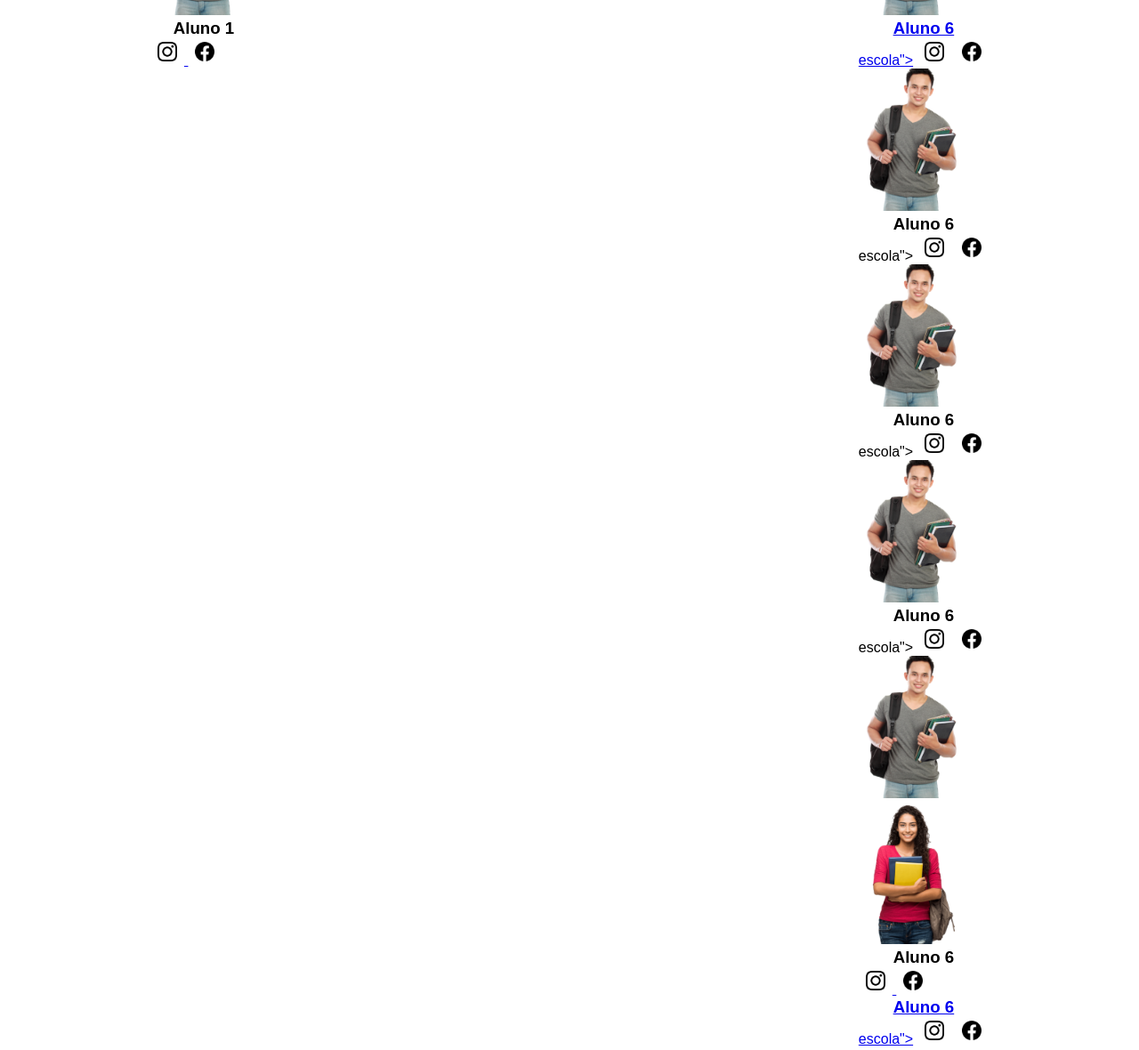
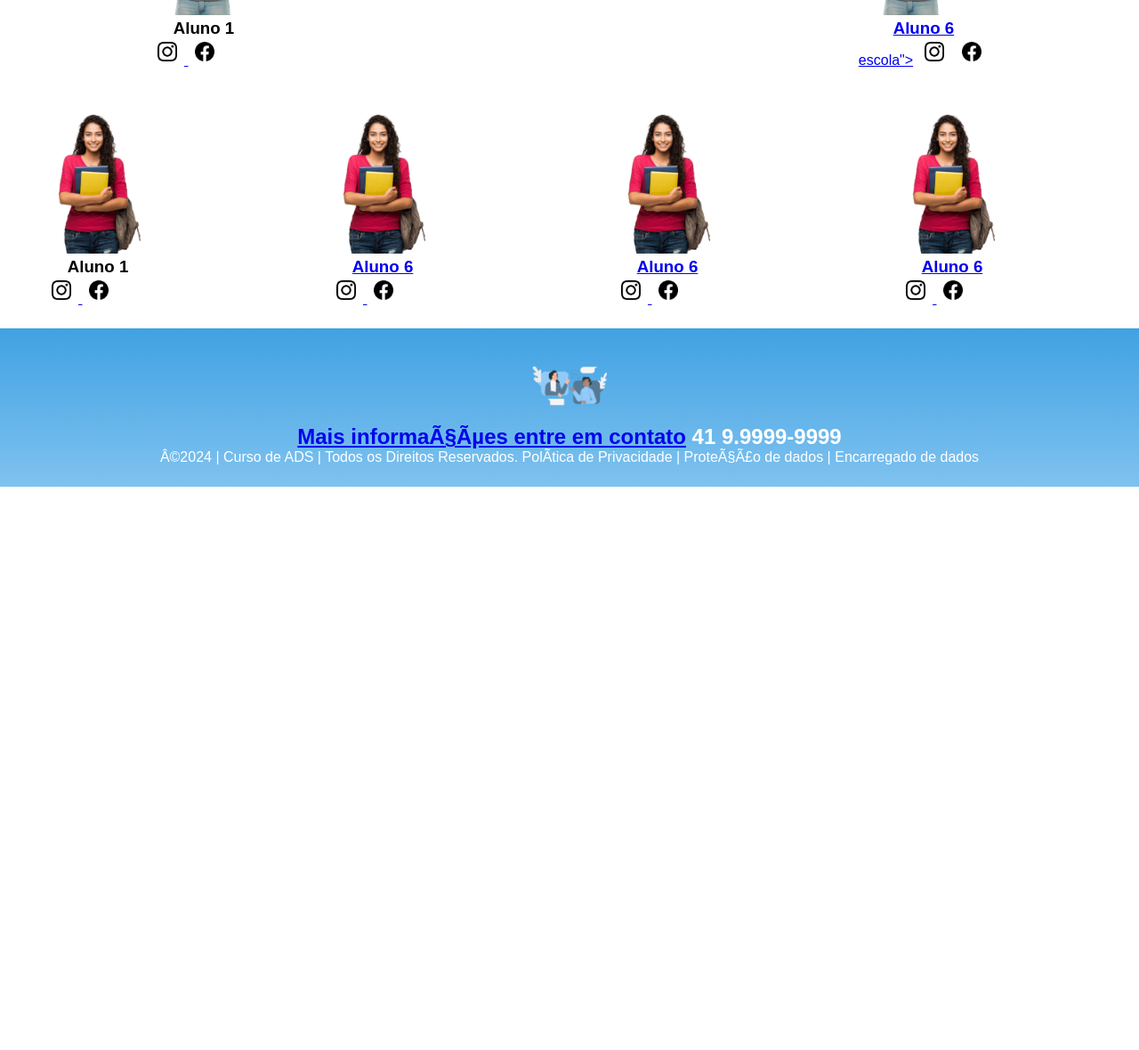
Before and after one commit to FABIPORTELA/pagina_01_2bds, a plain HTML site: page index.html in a window 1280 px wide. Shown: the part 1128-2308 px from the top of the page at 89% size. After the commit the page ends 1675 px from the top, so only its background shows below. Drawn offline with Linux system fonts and the light colour scheme.

Commit message:
se deus quiser vai

```diff
--- a/index.html
+++ b/index.html
@@ -25,7 +25,7 @@
 
    <!--Seção banner 1 é a parte do paragrafo 1 da página-->
    <section class="banner1">
-    <img class="escola.image" src="banner_pessoas_felizes.png" alt="Banner
+    <img class="escola.image" src="banner_pessoas_felizes.png"Banner
     da Escola">
     </section>
 
@@ -65,81 +65,9 @@
 
             Facebook">
 
-            <div class="estudante-div">
-              <img class="estudante-imagem" src="estudante_menino_1.png" alt="Foto da
-              turma do 1CDS do ano de 2023">
-
-              <h3 class="estudante-nome">Aluno 6</h3>
-              <p> </p>
-
-              escola"></a>
-
-              <img class="estudante-icone" src="instagram.png" alt="Link do
-
-              Instagram">
-
-              <img class="estudante-icone" src="facebook.png" alt="Link do
-
-              Facebook">
-
-            <div class="estudante-div">
-              <img class="estudante-imagem" src="estudante_menino_1.png" alt="Foto da
-              turma do 1CDS do ano de 2023">
-
-              <h3 class="estudante-nome">Aluno 6</h3>
-              <p> </p>
-
-              escola"></a>
-
-              <img class="estudante-icone" src="instagram.png" alt="Link do
-
-              Instagram">
-
-              <img class="estudante-icone" src="facebook.png" alt="Link do
-
-              Facebook">
-
-              <div class="estudante-div">
-                <img class="estudante-imagem" src="estudante_menino_1.png" alt="Foto da
-                turma do 1CDS do ano de 2023">
-
-                <h3 class="estudante-nome">Aluno 6</h3>
-                <p> </p>
-
-                escola"></a>
-
-                <img class="estudante-icone" src="instagram.png" alt="Link do
-
-                Instagram">
-
-                <img class="estudante-icone" src="facebook.png" alt="Link do
-
-                Facebook">
-
-
-               <div class="estudante-div">
-               <img class="estudante-imagem" src="estudante_menino_1.png" alt="Foto da
-               turma do 1CDS do ano de 2023">
 
   <div class="estudante-div">
-         <img class="estudante-imagem" src="estudante_menina_1.png"
-         alt="Foto da turma do 1CDS do ano de 2023">
-         <h3 class="estudante-nome">Aluno 6</h3>
-         <a href="https://cursos.alura.com.br/dashboard">
-         <p> </p>
 
-         <img class="estudante-icone" src="instagram.png" alt="Link do Instagram">
-         <img class="estudante-icone" src="facebook.png" alt="Link do Facebook">
-         </div>              <h3 class="estudante-nome">Aluno 6</h3>
-                <p> </p>
-
-                escola"></a>
-
-               <img class="estudante-icone" src="instagram.png" alt="Link do Instagram">
-
-                <img class="estudante-icone" src="facebook.png" alt="Link do Facebook">
-
-            </div>
             </div>
             </section>
 
--- a/style.css
+++ b/style.css
@@ -11,7 +11,7 @@
 
     header{
     background-color: #424e61;
-    color:white;
+    color: #E3F2FF;
     width: 100%;
     padding: 20px;
     }
```
